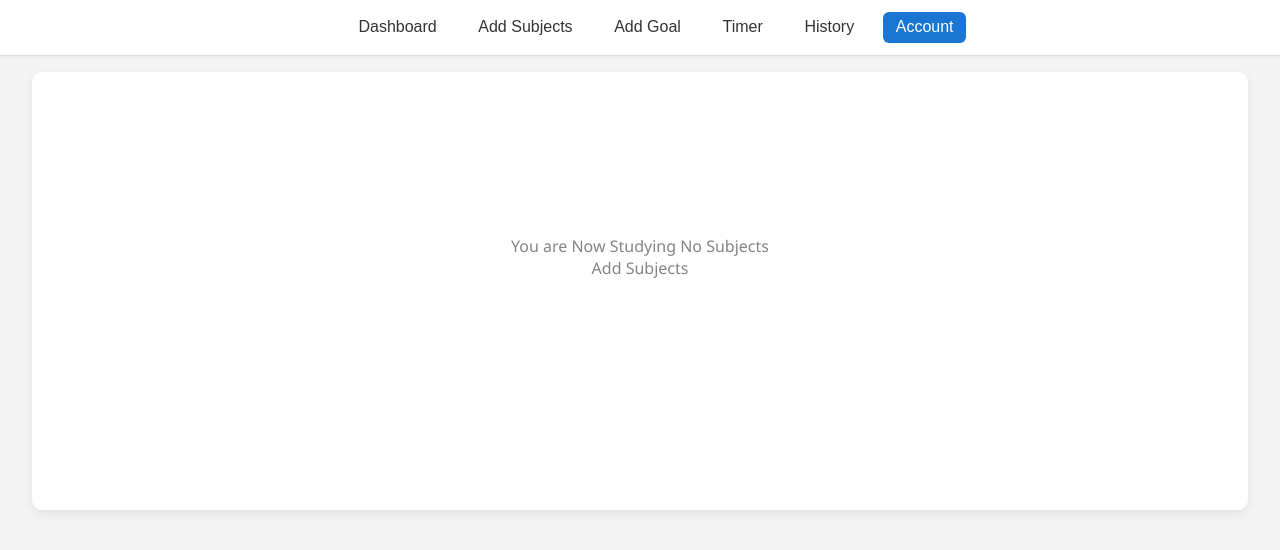
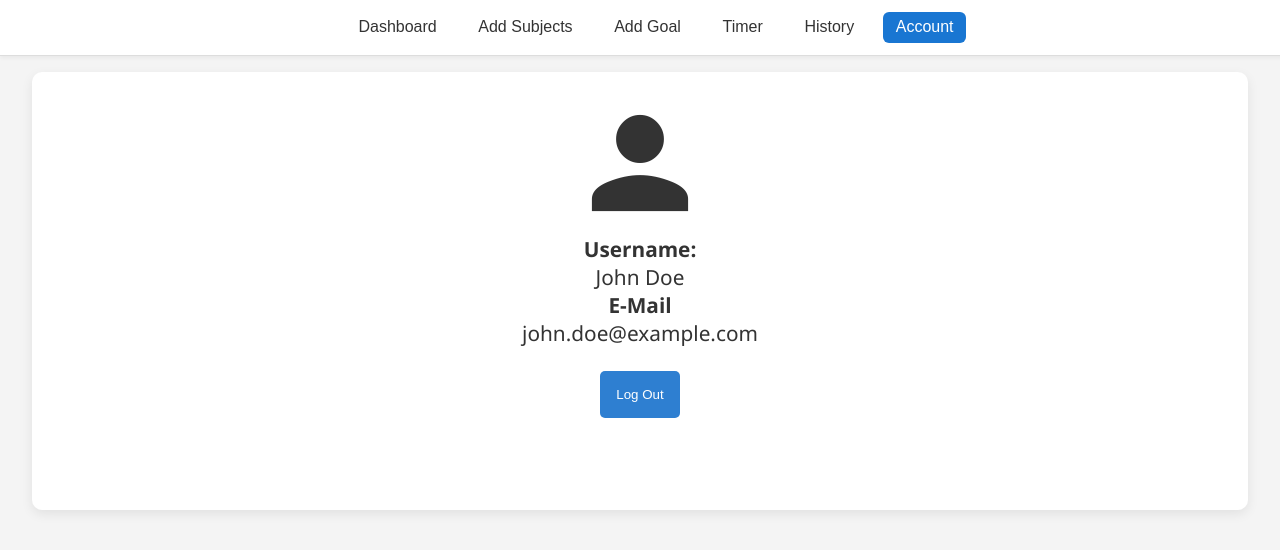
Before and after one commit to mbharatula/study-help, a React (Vite) app: page / in a window 1280 px wide. Both pictures are taken after a click on the button "Account". Shown: the top 550 px of the page. Built offline with nearby package versions, Linux system fonts and the light colour scheme.

Commit message:
Updated Accounts

```diff
--- a/src/App.jsx
+++ b/src/App.jsx
@@ -7,6 +7,8 @@ import History from "./comp/History/History";
 import AddSub from "./comp/AddSub/AddSub";
 import Goal from "./comp/Goal/Goal";
 import Timer from "./comp/Timer/Timer";
+import Account from "./comp/Account/Account";
+
 
 
 function App(){
@@ -45,6 +47,9 @@ function App(){
       setGoal={setCurrGoals}
       subject={timerSubject || Object.keys(currentSubs)[0] || ''}/>
     }
+    else if(currentPage=="Account"){
+      return<Account/>
+    }
     return <Dashboard
     subs={currentSubs}
     goals={currGoals}
--- /dev/null
+++ b/src/comp/Account/Account.css
@@ -0,0 +1,28 @@
+.a-content{
+    display: flex;
+    flex-direction: column;
+    align-items: center;
+}
+.a-pic{
+    text-align: center;
+    font-size: 9rem;
+}
+.a-head{
+    font-weight: bold;
+    font-size: 1.3rem;
+}
+.a-name,.a-email{
+    font-size: 1.3rem;
+}
+.a-out{
+    margin-top: 1.5rem;
+    border: none;
+    padding: 1rem;
+    border-radius: 5px;
+    cursor: pointer;
+    background-color: #2e7fd1;
+    color: white;
+}
+.a-out:hover{
+    background-color: #1976d2;
+}
--- /dev/null
+++ b/src/comp/Account/Account.jsx
@@ -0,0 +1,15 @@
+import "./Account.css"
+function Account(){
+    return(
+        <div className="a-content">
+            <div className="a-pic material-icons">person</div>
+            <div className="a-head">Username:</div>
+            <div className="a-name">John Doe</div>
+            <div className="a-head">E-Mail</div>
+            <div className="a-email">john.doe@example.com</div>
+            <button className="a-out" disabled>Log Out</button>
+        </div>
+    );
+}
+
+export default Account;
```
